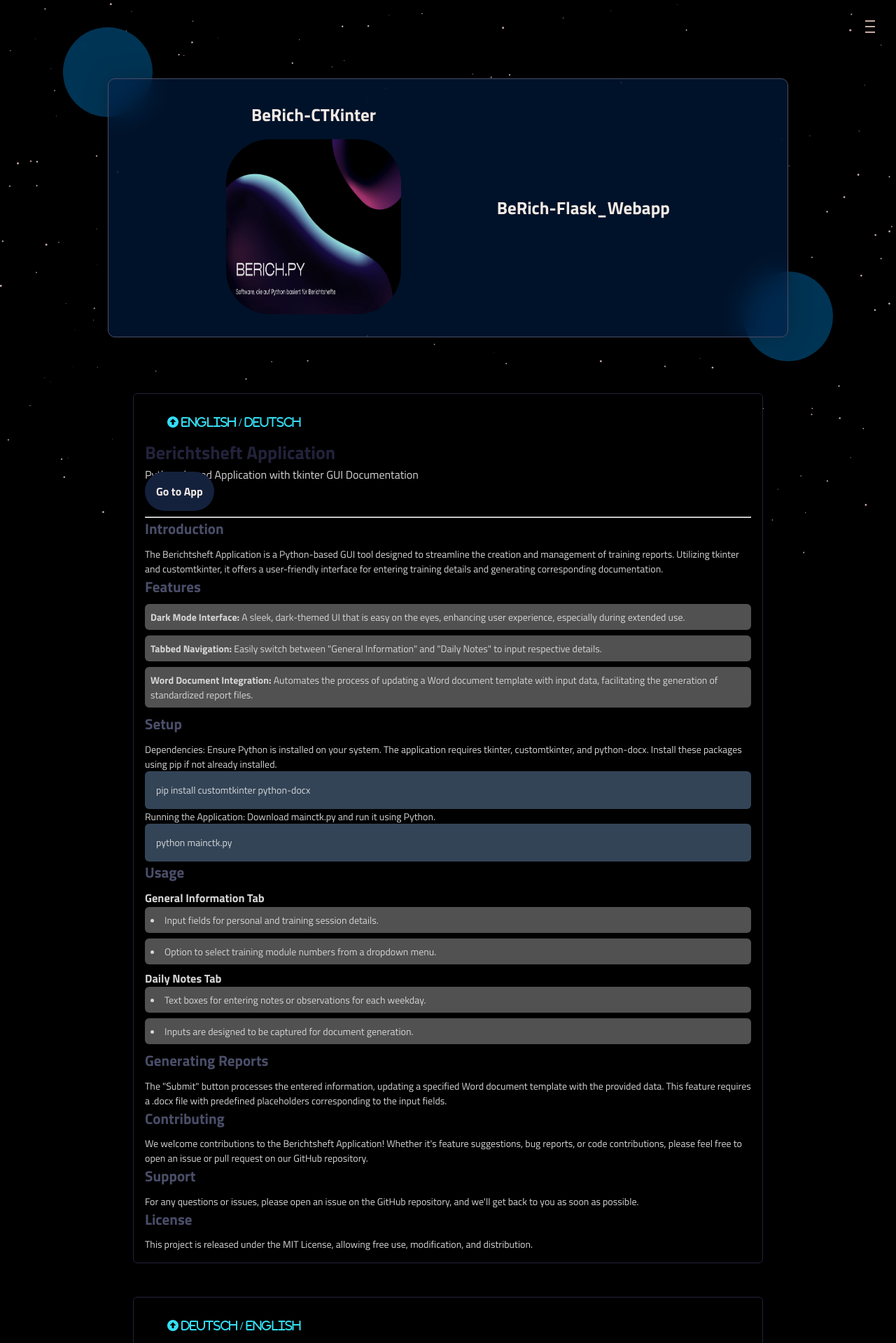
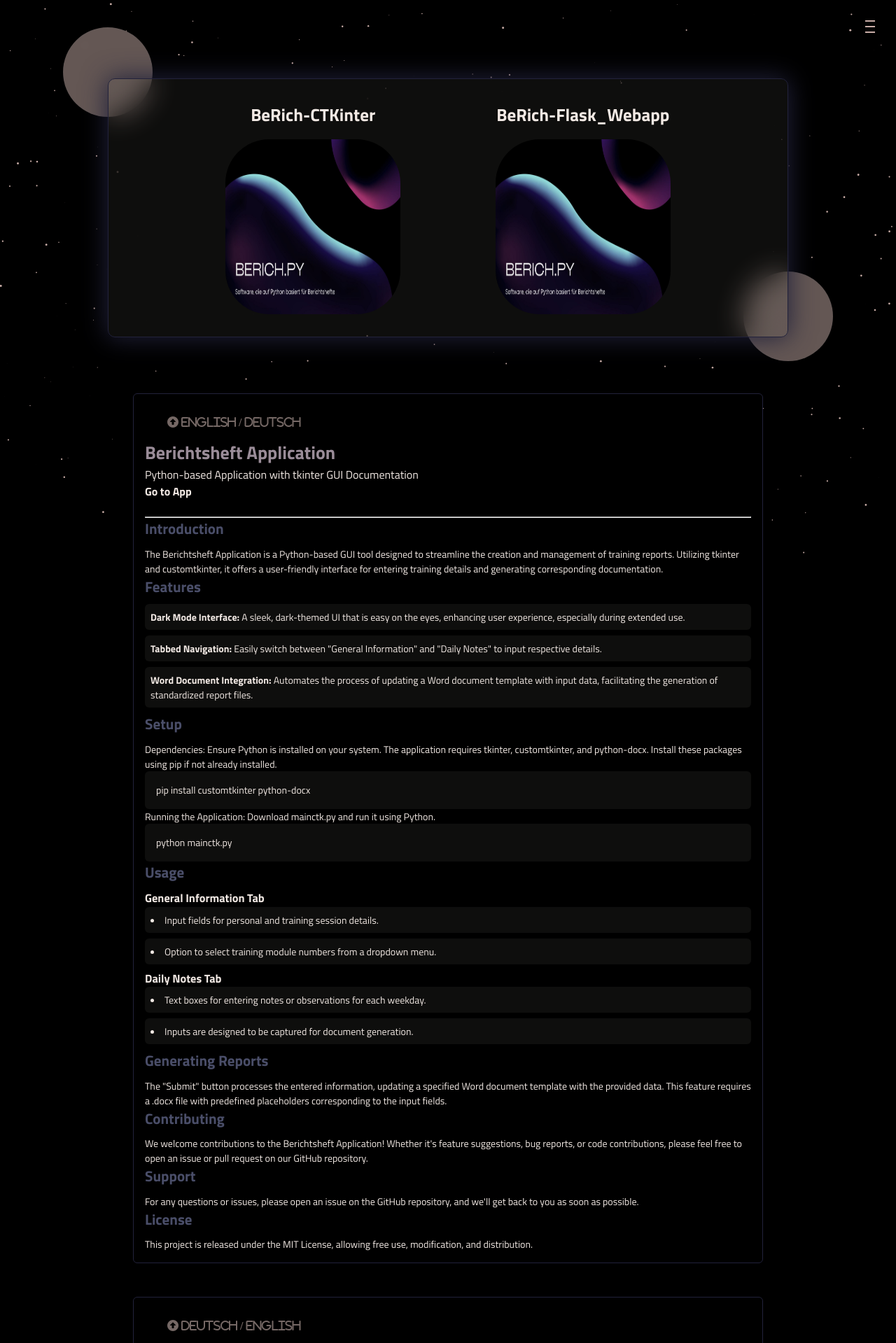
Before and after one commit to ColdByDefault/beRich, a Flask app: page /projects/ in a window 1280 px wide. Shown: the top 1919 px of the page at 70% size. Run offline with Flask 3, Linux system fonts and the light colour scheme; some libraries are stand-ins or nearby versions.

Commit message:
projects styles adjusted to theme 1

```diff
--- a/version_2.0/app/projects/static/projects.css
+++ b/version_2.0/app/projects/static/projects.css
@@ -13,7 +13,7 @@
 .circle{
     width: 8rem;
     height: 8rem;
-    background: rgba(0, 90, 146, 0.582);
+    background: var(--color-palette-circle);
     border-radius: 50%;
     box-shadow: 0 4px 30px rgba(0, 0, 0, 0);
     backdrop-filter: blur(5.1px);
@@ -44,11 +44,11 @@
     justify-content: space-evenly;
     margin: 80px 0 0 0;
     padding: 2rem;
-    border: 1px solid var(--color-palette-second);
-    box-shadow: 0 0 36px 1px rgba(0, 0, 0, 0.2);
+    border: 1px solid var(--color-palette-first);
+    box-shadow: 0 0 36px 1px var(--color-palette-first);
     border-radius: 10px;
     backdrop-filter: blur(20px);
-    background: #00204a8f;
+    background: var(--prime-background-color-light);
 }
 
 .app-link{
@@ -73,9 +73,6 @@
 }
 
 
-
-
-
 /* beRichCTKinter README. */
 .switch-lang{
     margin-left: 1rem;
@@ -98,18 +95,26 @@
 }
 .repo-header h1{
     font-size: 26px;
-    color: var(--color-palette-first);
+    color: var(--color-palette-third);
 }
 
 .repo-header p{
     font-size: 16px;
-    color: #d6d6d6;
+    color: var(--color-palette-fifth);
 }
-
+.repo-header a{
+    text-decoration: none;
+    color: var(--color-palette-fifth);
+    padding-top: .5rem;
+}
+.repo-header a:hover{
+    text-decoration: none;
+    color: rgb(140, 45, 235);
+}
 .markdown-body{
     font-size: 14px;
     line-height: 1.5;
-    color: #d6d6d6;
+    color: var(--color-palette-fifth);
 }
 
 .markdown-body h2{
@@ -119,7 +124,7 @@
 }
 
 .markdown-body pre{
-    background-color: #334457;
+    background-color: var(--prime-background-color-light);
     padding: 16px;
     font-family: monospace;
     border-radius: 6px;
@@ -133,13 +138,13 @@
 .markdown-body li {
     padding: 8px;
     border-radius: 6px;
-    background-color: #515152;
+    background-color: var(--prime-background-color-light);
     margin-bottom: 8px;
 }
 
 @keyframes blinkingColor {
-    0%, 100% { color: white; }
-    50% { color: #1bdaf3; }
+    0%, 100% { color: var(--color-palette-fifth); }
+    50% { color: var(--color-palette-circle) }
 }
 
 
--- a/version_2.0/app/projects/templates/projects/index.html
+++ b/version_2.0/app/projects/templates/projects/index.html
@@ -15,8 +15,9 @@
             <a class="app-link" href="#berichTkinter">BeRich-CTKinter</a>
             <img src="{{url_for('projects.static', filename='assets/1.jpg')}}">
         </div>
-        <div>
+        <div class="berichTkinter-link">
             <a class="app-link" href="#berichTkinter">BeRich-Flask_Webapp</a>
+            <img src="{{url_for('projects.static', filename='assets/1.jpg')}}">
         </div>
     </section>
 </section>
@@ -26,7 +27,7 @@
         <header class="repo-header">
             <h1>Berichtsheft Application</h1>
             <p>Python-based Application with tkinter GUI Documentation</p>
-            <a href="https://github.com/ColdByDefault/BerichtsheftectkInter" class="btn btn-primary" target="_blank">Go to App</a><br><br><hr>
+            <a href="https://github.com/ColdByDefault/BerichtsheftectkInter" target="_blank">Go to App</a><br><br><hr>
         </header>
         <article class="markdown-body">
             <section>
@@ -88,7 +89,7 @@
             <a class="switch-lang" href="#english"><i style="padding:1rem;" class="fa-solid fa-circle-up"> Deutsch / English</i></a>
             <h1>Berichtsheft-Anwendung</h1>
             <p>Python-basierte Anwendung mit tkinter GUI-Dokumentation</p>
-            <a href="https://github.com/ColdByDefault/BerichtsheftectkInter" class="btn btn-primary" target="_blank">Zur App gehen</a><hr>
+            <a href="https://github.com/ColdByDefault/BerichtsheftectkInter" target="_blank">Zur App gehen</a><hr>
         </header>
         <article class="markdown-body">
             <section>
--- a/version_2.0/app/user/static/user.css
+++ b/version_2.0/app/user/static/user.css
@@ -153,7 +153,7 @@ h1{
 
 label{
     font-size: .8rem;
-    color: var(--color-palette-first);
+    color: var(--color-palette-third);
 }
 
 i{
```
